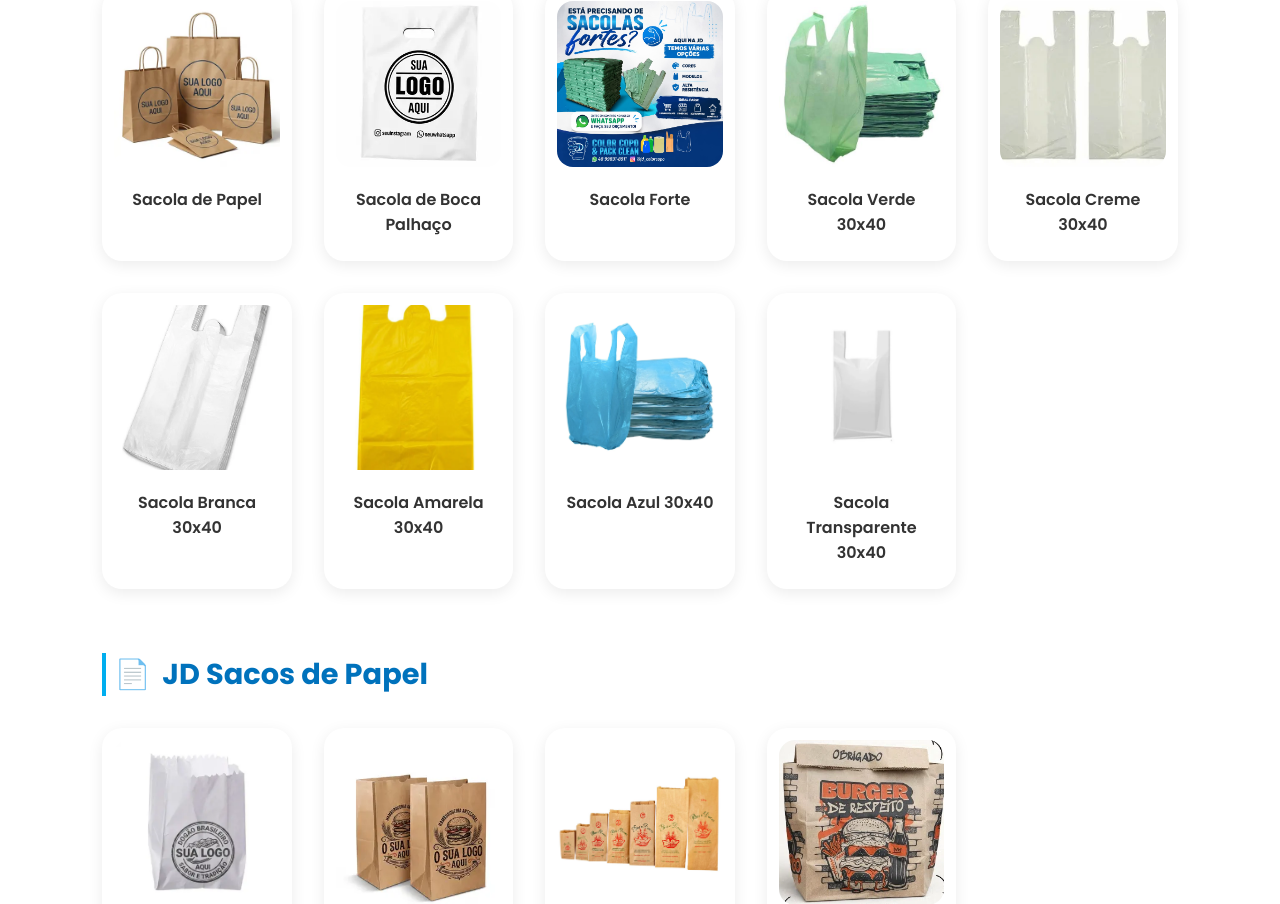
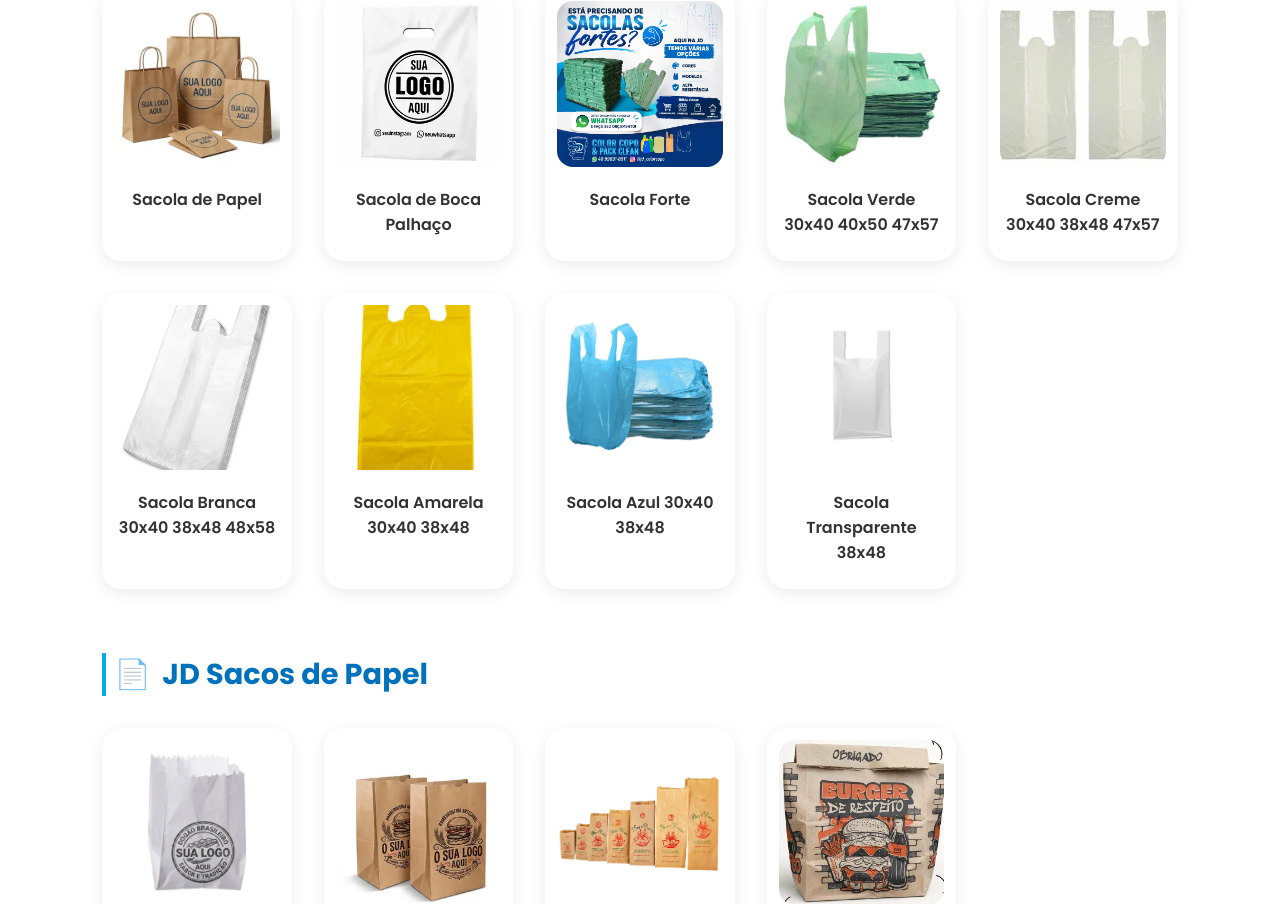
Before and after one commit to ags-tech-team/jd_embalagens_website, a React (Create React App) app: page /produtos in a window 1280 px wide. Shown: the part 7079-7983 px from the top of the page. Built offline with nearby package versions, Linux system fonts and the light colour scheme.

Commit message:
atualizando revenues

```diff
--- a/src/pages/Products/data.ts
+++ b/src/pages/Products/data.ts
@@ -32,12 +32,12 @@ export const productsData = {
       { id: 20, name: "Sacola de Papel", image: "products_optimized/sacolaPapel.webp" },
       { id: 33, name: "Sacola de Boca Palhaço", image: "products_optimized/sacolabocapalhaco.webp" },
       { id: 137, name: "Sacola Forte", image: "products_optimized/sacolaForte.webp" },
-      { id: 138, name: "Sacola Verde 30x40",            image: "products_optimized/sacolaVerde.webp" },
-      { id: 139, name: "Sacola Creme 30x40",            image: "products_optimized/sacolaCreme.webp" },
-      { id: 140, name: "Sacola Branca 30x40",           image: "products_optimized/sacolaBranca.webp" },
-      { id: 141, name: "Sacola Amarela 30x40",          image: "products_optimized/sacolaAmarela.webp" },
-      { id: 142, name: "Sacola Azul 30x40",             image: "products_optimized/sacolaAzul.webp" },
-      { id: 143, name: "Sacola Transparente 30x40",     image: "products_optimized/sacolaTransparente.webp" }
+      { id: 138, name: "Sacola Verde 30x40 40x50 47x57",            image: "products_optimized/sacolaVerde.webp" },
+      { id: 139, name: "Sacola Creme 30x40 38x48 47x57",            image: "products_optimized/sacolaCreme.webp" },
+      { id: 140, name: "Sacola Branca 30x40 38x48 48x58",           image: "products_optimized/sacolaBranca.webp" },
+      { id: 141, name: "Sacola Amarela 30x40 38x48",          image: "products_optimized/sacolaAmarela.webp" },
+      { id: 142, name: "Sacola Azul 30x40 38x48",             image: "products_optimized/sacolaAzul.webp" },
+      { id: 143, name: "Sacola Transparente 38x48",     image: "products_optimized/sacolaTransparente.webp" }
     ]
   },
   sacosPapel: {
@@ -56,7 +56,7 @@ export const productsData = {
     items: [
       { id: 18, name: "Caixa de Pizza", image: "products_optimized/caixaPizza.webp" },
       { id: 19, name: "Caixa de Salgado", image: "products_optimized/caixaSalgado.webp" },
-      { id: 32, name: "Caixa PET para Salgados", image: "products_optimized/embalagempet.webp" },
+      { id: 32, name: "Caixa PET para Bolo", image: "products_optimized/embalagempet.webp" },
       { id: 135, name: "Embalagem PET Personalizada", image: "products_optimized/embalagemPetPersonalizada.webp" },
       { id: 204, name: "Caixa para Hot Dog personalizada com sua logo", image: "products_optimized/caixaHotDog.webp" },
       { id: 205, name: "Caixa de Pizza Personalizada com sua logo", image: "products_optimized/caixaPizzaPersonalizada.webp" },
@@ -81,7 +81,7 @@ export const productsData = {
     icon: "📦",
     items: [
       { id: 22, name: "Etiqueta de Preço", image: "products_optimized/EtiquetaPreço.webp" },
-      { id: 36, name: "Etiquetas de Balança", image: "products_optimized/rotulodebalanca.webp" },
+      { id: 36, name: "Etiquetas de Balança 40x40 60x40 60x30", image: "products_optimized/rotulodebalanca.webp" },
       { id: 37, name: "Rótulos", image: "products_optimized/rotulo.webp" },
       { id: 38, name: "Lacres", image: "products_optimized/lacre.webp" }
     ]
@@ -100,8 +100,8 @@ export const productsData = {
     title: "JD Pack",
     icon: "🧴",
     items: [
-      { id: 200, name: "Saco de Carvão 5kg com sua logo", image: "products_optimized/sacoCarvao5kg.webp" },
-      { id: 201, name: "Estojo de Guardanapo com sua logo", image: "products_optimized/estojoGuardanapo.webp" },
+      { id: 200, name: "Saco de Carvão 3kg e 5kg com sua logo", image: "products_optimized/sacoCarvao5kg.webp" },
+      { id: 201, name: "Guardanapo sachê com sua logo", image: "products_optimized/estojoGuardanapo.webp" },
     ]
   },
   brindes: {
```
